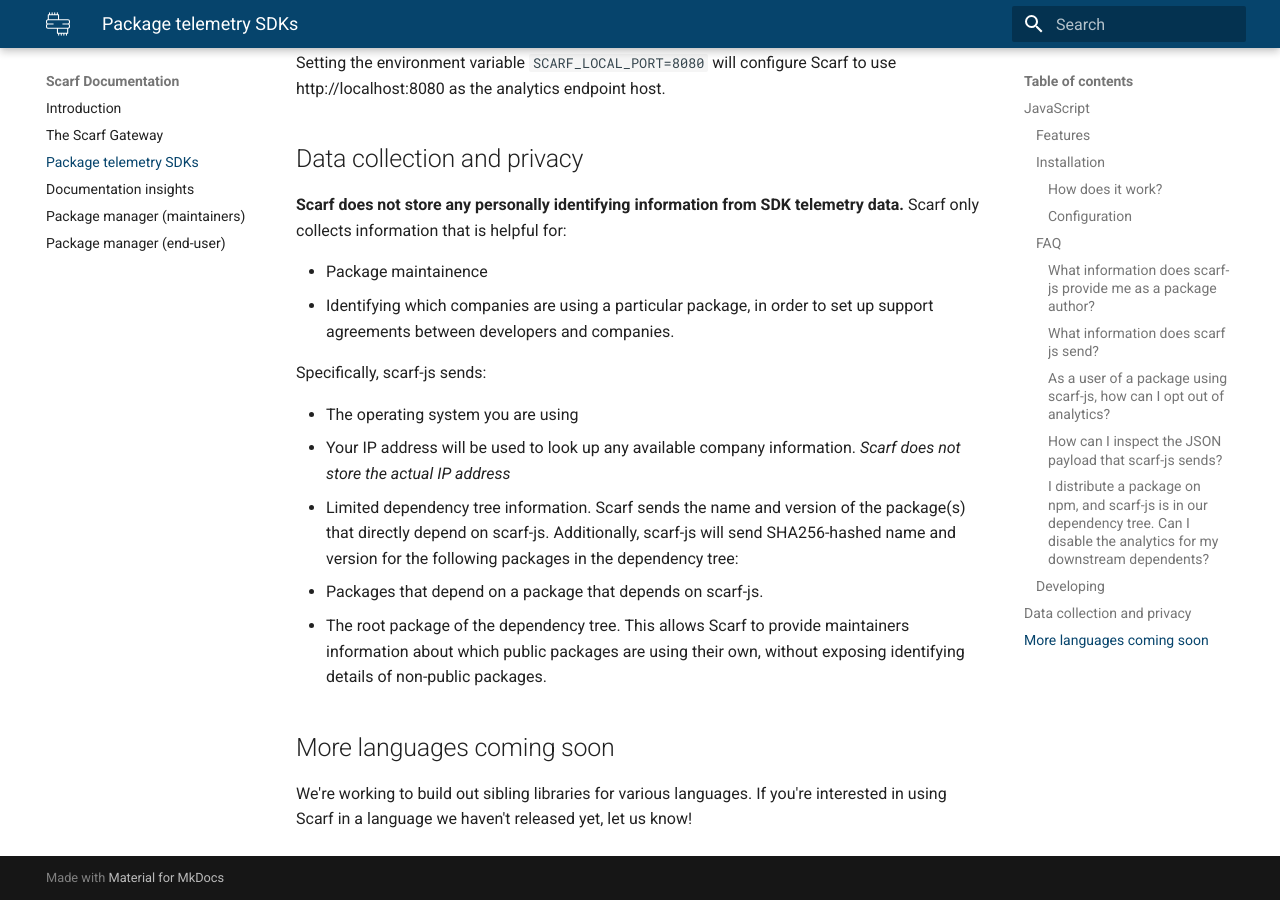
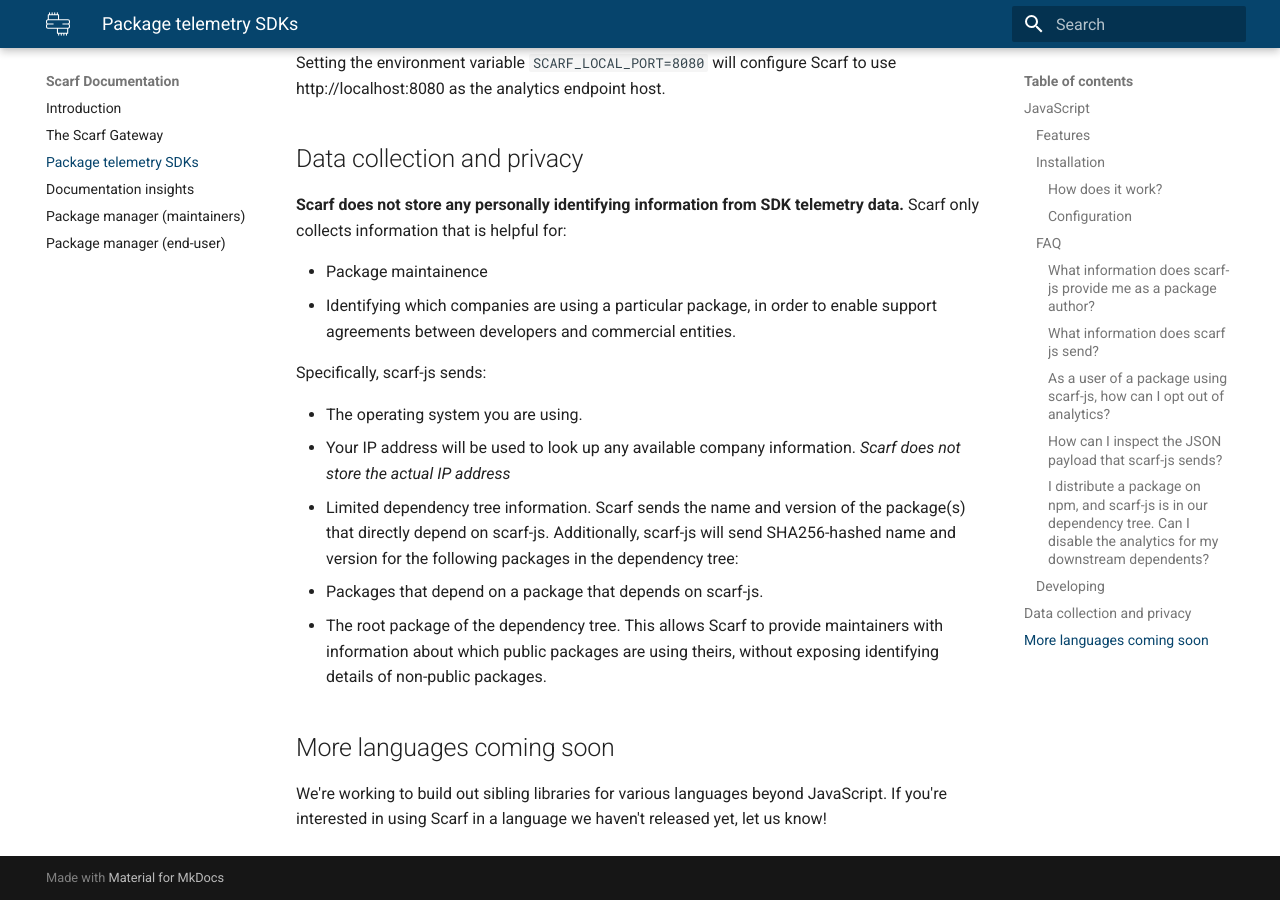
Before and after one commit to scarf-sh/docs, an MkDocs documentation site: the page built from docs/package-analytics.md, in a window 1280 px wide and 900 px high, scrolled down 3239 px. Built offline with MkDocs 1.6.1 and Material for MkDocs 9.7.7, drawn with Linux system fonts in a browser that asks for light colours; some of the changed text lies outside the part shown.

Commit message:
Proof reading corrections (#4)

```diff
--- a/docs/package-analytics.md
+++ b/docs/package-analytics.md
@@ -152,18 +152,18 @@
 **Scarf does not store any personally identifying information from SDK telemetry data.** Scarf only collects information that is helpful for:
 
 - Package maintainence
-- Identifying which companies are using a particular package, in order to set up support agreements between developers and companies.
+- Identifying which companies are using a particular package, in order to enable support agreements between developers and commercial entities.
 
 Specifically, scarf-js sends:
 
-- The operating system you are using
+- The operating system you are using.
 - Your IP address will be used to look up any available company information. _Scarf does not store the actual IP address_
 - Limited dependency tree information. Scarf sends the name and version of the package(s) that directly depend on scarf-js. Additionally, scarf-js will send SHA256-hashed name and version for the following packages in the dependency tree:
   - Packages that depend on a package that depends on scarf-js.
   - The root package of the dependency tree.
-This allows Scarf to provide maintainers information about which public packages are using their own, without exposing identifying details of non-public packages.
+This allows Scarf to provide maintainers with information about which public packages are using theirs, without exposing identifying details of non-public packages.
 
 ## More languages coming soon
 
-We're working to build out sibling libraries for various languages. If you're
+We're working to build out sibling libraries for various languages beyond JavaScript. If you're
 interested in using Scarf in a language we haven't released yet, let us know!
```
Also changed, not shown: other parts of docs/package-analytics.md (+5 -5 lines).
